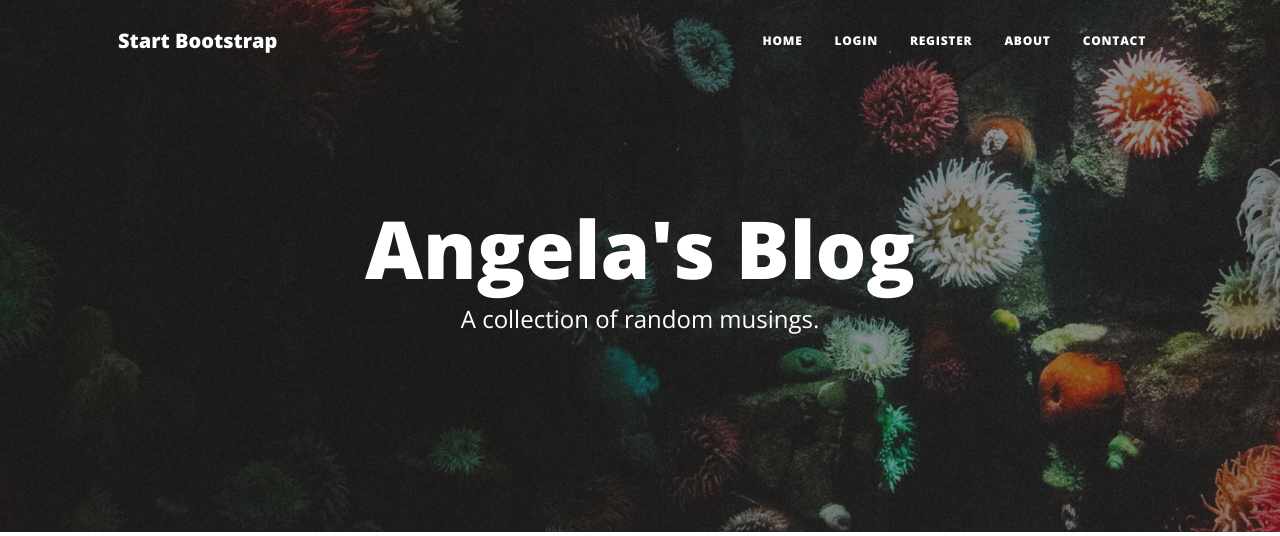
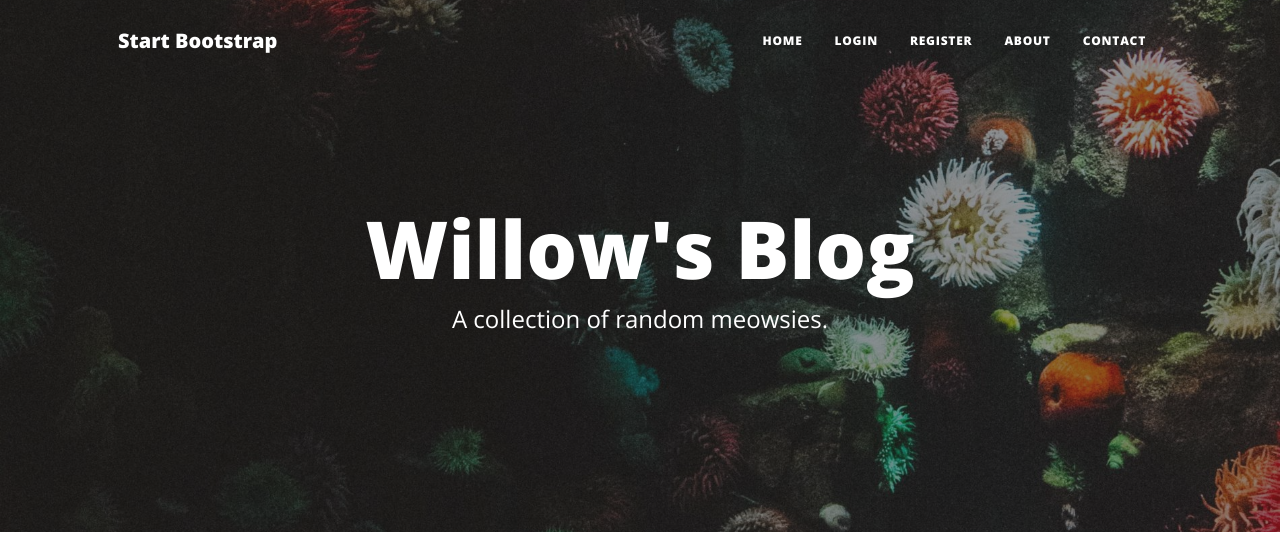
Before and after one commit to FierceDeity77/Lester-blog, a Flask app: page / in a window 1280 px wide. Shown: the top 536 px of the page. Run offline with Flask 3, Linux system fonts and the light colour scheme; data that the repository does not hold is empty; some libraries are stand-ins or nearby versions.

Commit message:
Initial Commit

```diff
--- a/templates/index.html
+++ b/templates/index.html
@@ -9,8 +9,8 @@
     <div class="row gx-4 gx-lg-5 justify-content-center">
       <div class="col-md-10 col-lg-8 col-xl-7">
         <div class="site-heading">
-          <h1>Angela's Blog</h1>
-          <span class="subheading">A collection of random musings.</span>
+          <h1>Willow's Blog</h1>
+          <span class="subheading">A collection of random meowsies.</span>
         </div>
       </div>
     </div>
```
